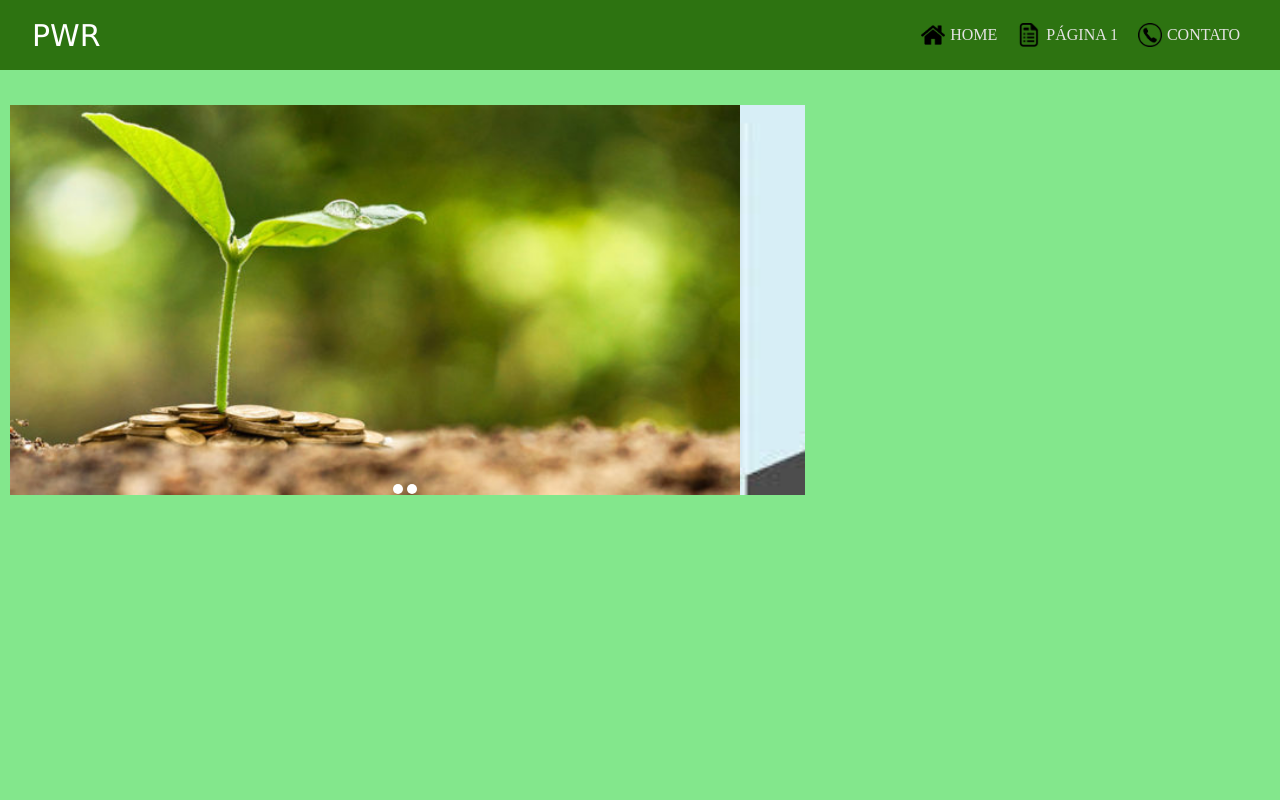
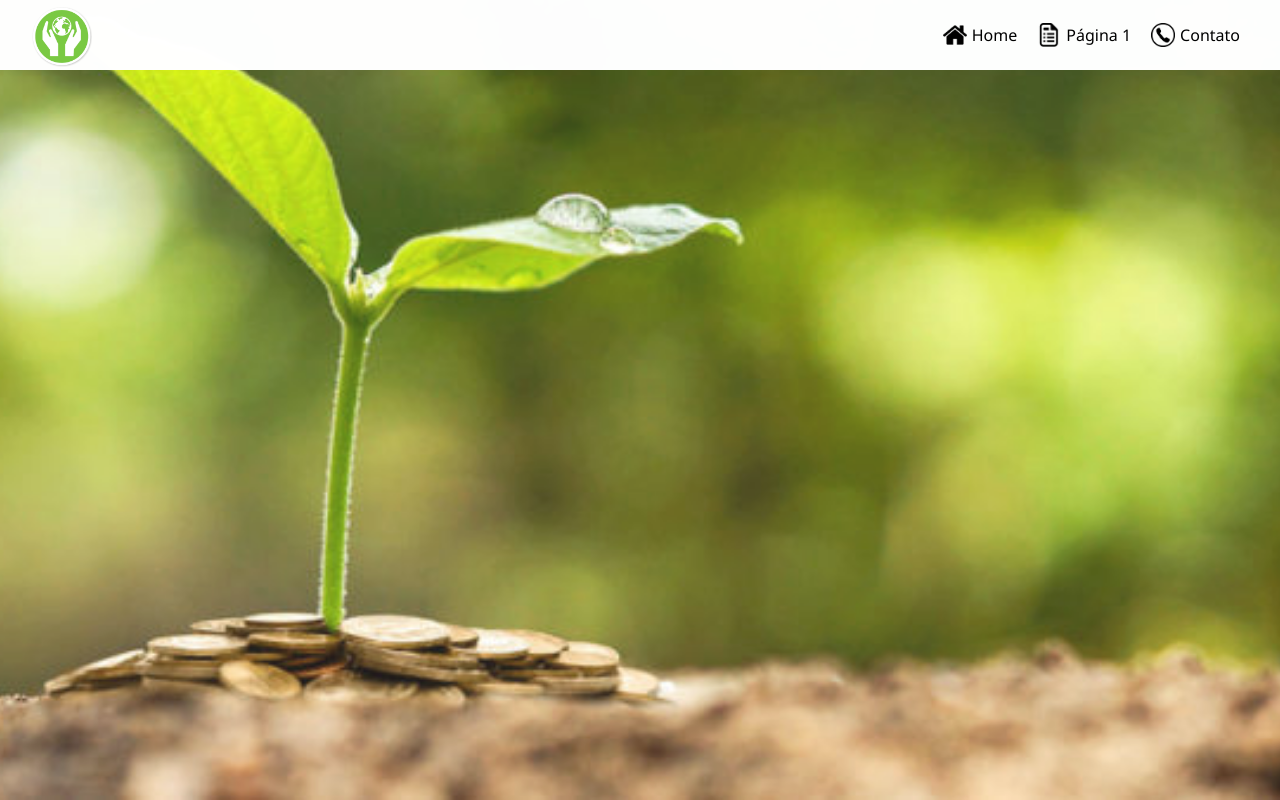
Before and after one commit to daviEstevam02/ApsPwr, a plain HTML site: page index.html in a window 1280 px wide. Drawn offline with Linux system fonts and the light colour scheme.

Commit message:
navbar,Icon

```diff
--- a/index.css
+++ b/index.css
@@ -2,17 +2,37 @@
     margin: 0;
     padding: 0;
   }
-body {
-    background-color: rgb(131, 231, 140);
+body, html, main {
+    height: 100%;
+  }
+  body{
+      font-family: 'Segoe UI', Tahoma, Geneva, Verdana, sans-serif;
+      font-size: 16px;
+  }
+  .parallax {
+    /* The image used */
+    background-image: url("./icons/imageSlide1.jpg");
+    opacity: 0.9;
+    /* Set a specific height */
+    height: 100%;
+
+    /* Create the parallax scrolling effect */
+    background-attachment: fixed;
+    background-position: center;
+    background-repeat: no-repeat;
+    background-size: cover;
   }
 
     #navigation{
         height: 70px;
-        background-color: rgba(35, 102, 3, 0.89);
         display: flex;
         align-items: center; /* Só funciona com display:flex; pega o elemento da div e joga no centro vertical */
         padding: 0 2rem;  /* tamanho de fonte usado no navegador "body" */
-
+        position: fixed;
+        width: calc(100% - 4rem);
+        z-index: 99;
+        text-transform: capitalize;
+        background-color: #fffffffd;
     }
     ul.lista-links{
         list-style: none;
@@ -47,11 +67,14 @@ body {
         text-decoration: none;
     }
     #linkUm{
-        color:#e4e3e3;
+        color:#000000;
         text-decoration: none;
         text-align: left;
     }
-    .slider-holder
+    .logo{
+        margin: 10px 0px 0px  0px;
+    }
+    /* .slider-holder
     {
         width: 800px;
         height:400px;
@@ -108,4 +131,11 @@ body {
         width: 10px;
         border-radius: 5px;
         background-color: #ffffff;
-    }
+    } */
+
+
+    @media only screen and (max-device-width: 1366px) {
+        .parallax {
+          background-attachment: scroll;
+        }
+      }
--- a/index.html
+++ b/index.html
@@ -10,33 +10,39 @@
 </head>
 
 <body>
+
     <nav id="navigation">
         <div id="titulo">
-            <a id="link" href="">PWR</a>
+            <a id="link" href=""><img class="logo" src="./icons/iconPage.png" alt="" height="60px"></a>
         </div>
+
+
         <ul class="lista-links">
             <li>
                 <a id="linkUm" href="">
-                    <img id="homeIcon" src="icons/homeIcon.png" width=30 height=30>
-                    HOME
+                    <img id="homeIcon" src="icons/homeIcon.png" width=10 height=10>
+                    home
                 </a>
             </li>
             <li>
                 <a id="linkUm" href="https://web.whatsapp.com/">
-                    <img id="contactIcon" src="icons/page-icon-png-3.png" width=30 height=30>
-                    PÁGINA 1
+                    <img id="contactIcon" src="icons/page-icon-png-3.png" width=10 height=10>
+                    página 1
                 </a>
             </li>
             <li>
-                <a id="linkUm" href="https://mail.google.com">
-                    <img id="contactIcon" src="icons/contactIcon.png" width=30 height=30>
-                    CONTATO
+                <a id="linkUm" href="./contatosPage/index.html">
+                    <img id="contactIcon" src="icons/contactIcon.png"width=10 height=10>
+                    contato
                 </a>
             </li>
         </ul>
+
     </nav>
     <main>
-        <div class="slider-holder">
+    <div class="parallax">
+
+        <!-- <div class="slider-holder">
             <span id="slider-image-1"></span>
             <span id="slider-image-2"></span>
             <div class="image-holder">
@@ -47,11 +53,12 @@
                 <a href="#slider-image-1" class="slider-change"></a>
                 <a href="#slider-image-2" class="slider-change"></a>
             </div>
-        </div>
-
+        </div> -->
+    </div>
     </main>
 
-
+    <!-- <div id="secao-2" style="height: 2000px; width: 200px;">2</div>
+    <div id="secao-3" style="height: 2000px; width: 200px;">3</div> -->
 </body>
 
 </html>
```
Also changed, not shown: icons/IMG_9353.jpg (added).
